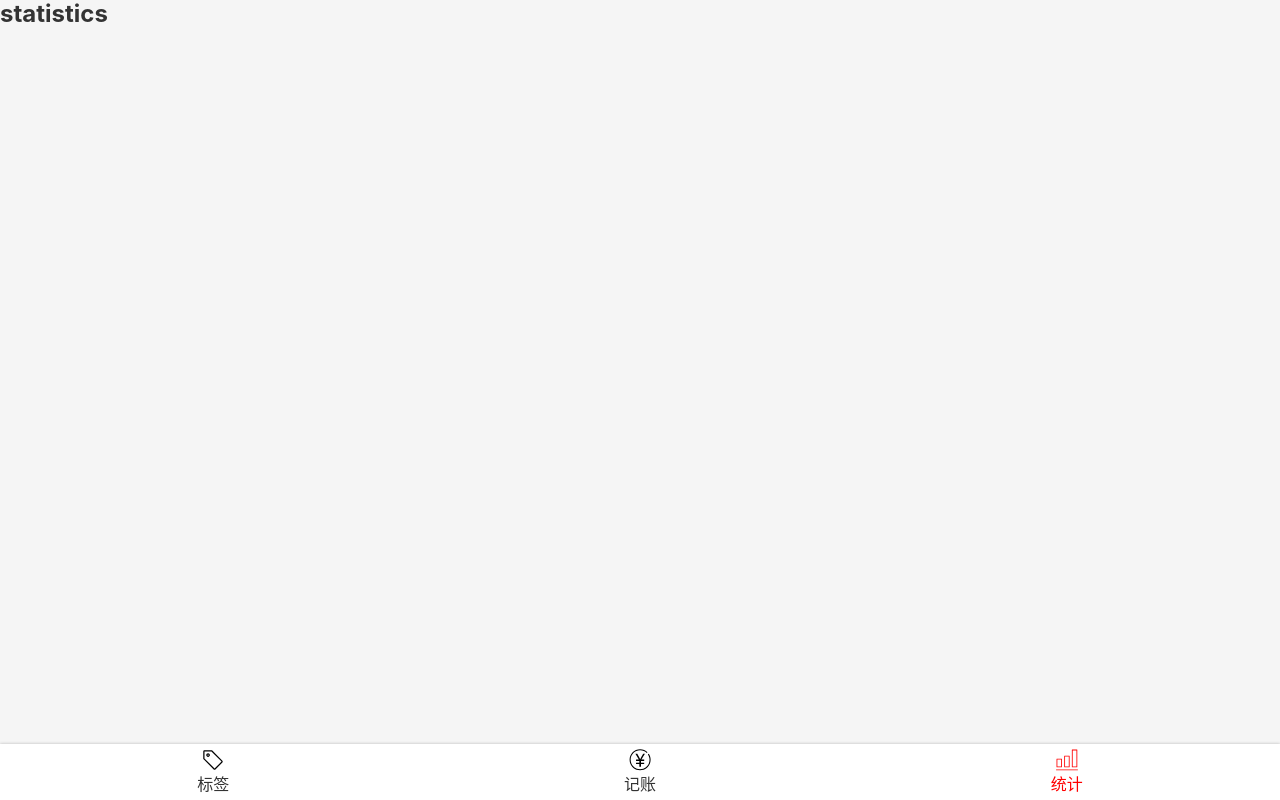
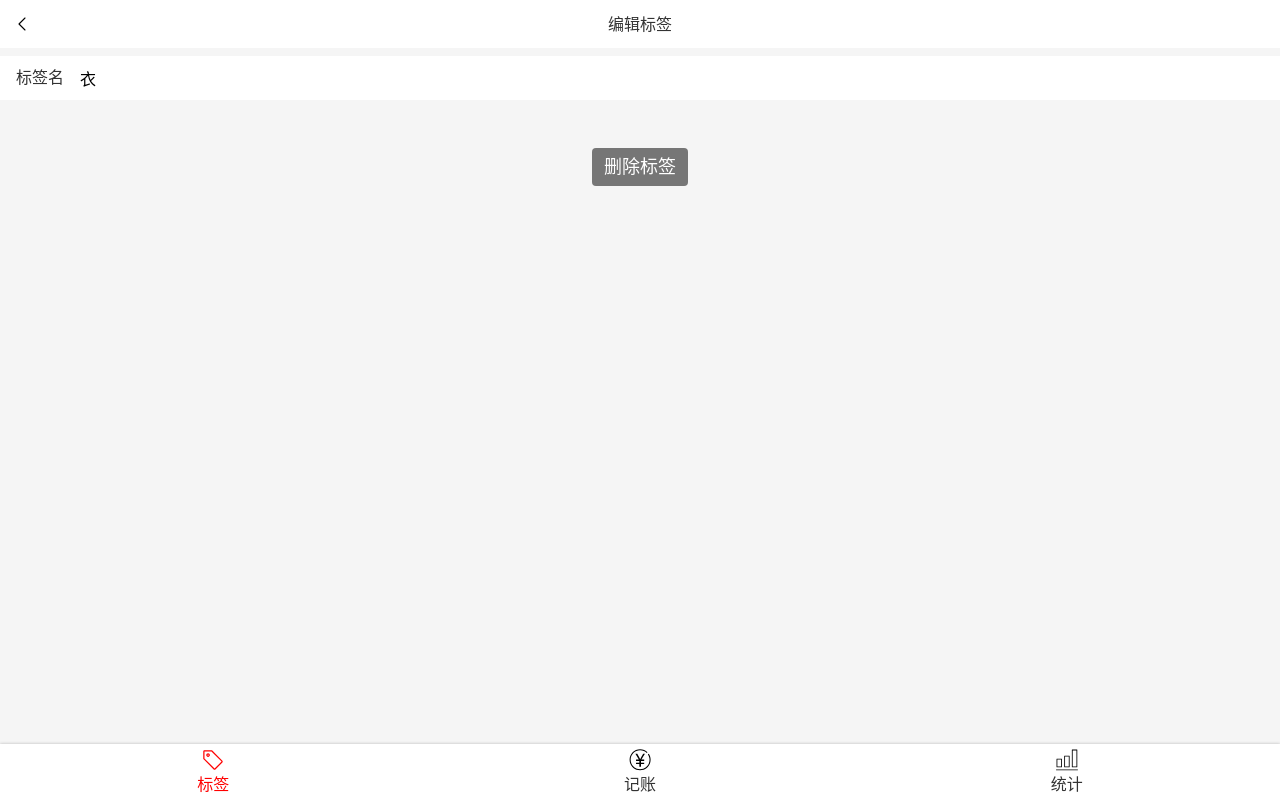
Before and after one commit to GelatoMao/CashNote, a React app: page /#/tags/1 in a window 1280 px wide. Before the commit this address led to /#/statistics. Built offline with nearby package versions, Linux system fonts and the light colour scheme.

Commit message:
删除tag

```diff
--- a/src/useTags.tsx
+++ b/src/useTags.tsx
@@ -34,6 +34,12 @@
     tagsClone.splice(index, 1, { id: id, name: obj.name })
     setTags(tagsClone)
   }
-  return { tags, setTags, findTag, updateTag, findTagIndex }
+  const deleteTag = (id: number) => {
+    const index = findTagIndex(id)
+    const tagsClone = JSON.parse(JSON.stringify(tags))
+    tagsClone.splice(index, 1)
+    setTags(tagsClone)
+  }
+  return { tags, setTags, findTag, updateTag, findTagIndex, deleteTag }
 }
 export { useTags }
--- a/src/views/Tag.tsx
+++ b/src/views/Tag.tsx
@@ -27,25 +27,14 @@
   padding: 0 16px;
   margin-top: 8px;
 `
-
 const Tag: React.FC = (props) => {
-  const { findTag, updateTag } = useTags()
+  const { findTag, updateTag, deleteTag } = useTags()
   // 将 id 重命名为 idString
   const { id: idString } = useParams<Params>()
   const tag = findTag(parseInt(idString))
-
-  return (
-    <Layout>
-      <Topbar>
-        <Icon name="left" />
-        <span>编辑标签</span>
-        <Icon />
-      </Topbar>
+  const tagContent = (tag: { id: number; name: string }) => (
+    <div>
       <InputWrapper>
-        {/* <label>
-          <span>标签名</span>
-          <input type="text" placeholder="标签名" />
-        </label> */}
         <Input
           label="标签名"
           type="text"
@@ -60,8 +49,20 @@
         <Space />
         <Space />
         <Space />
-        <Button>删除标签</Button>
+        <Button onClick={() => deleteTag(tag.id)}>删除标签</Button>
       </Center>
+    </div>
+  )
+
+  // tag存在 才进行渲染 防止tag被删除后不存在 还继续读取tag.name而报错
+  return (
+    <Layout>
+      <Topbar>
+        <Icon name="left" />
+        <span>编辑标签</span>
+        <Icon />
+      </Topbar>
+      {tag ? tagContent(tag) : <Center>tag不存在</Center>}
     </Layout>
   )
 }
```
